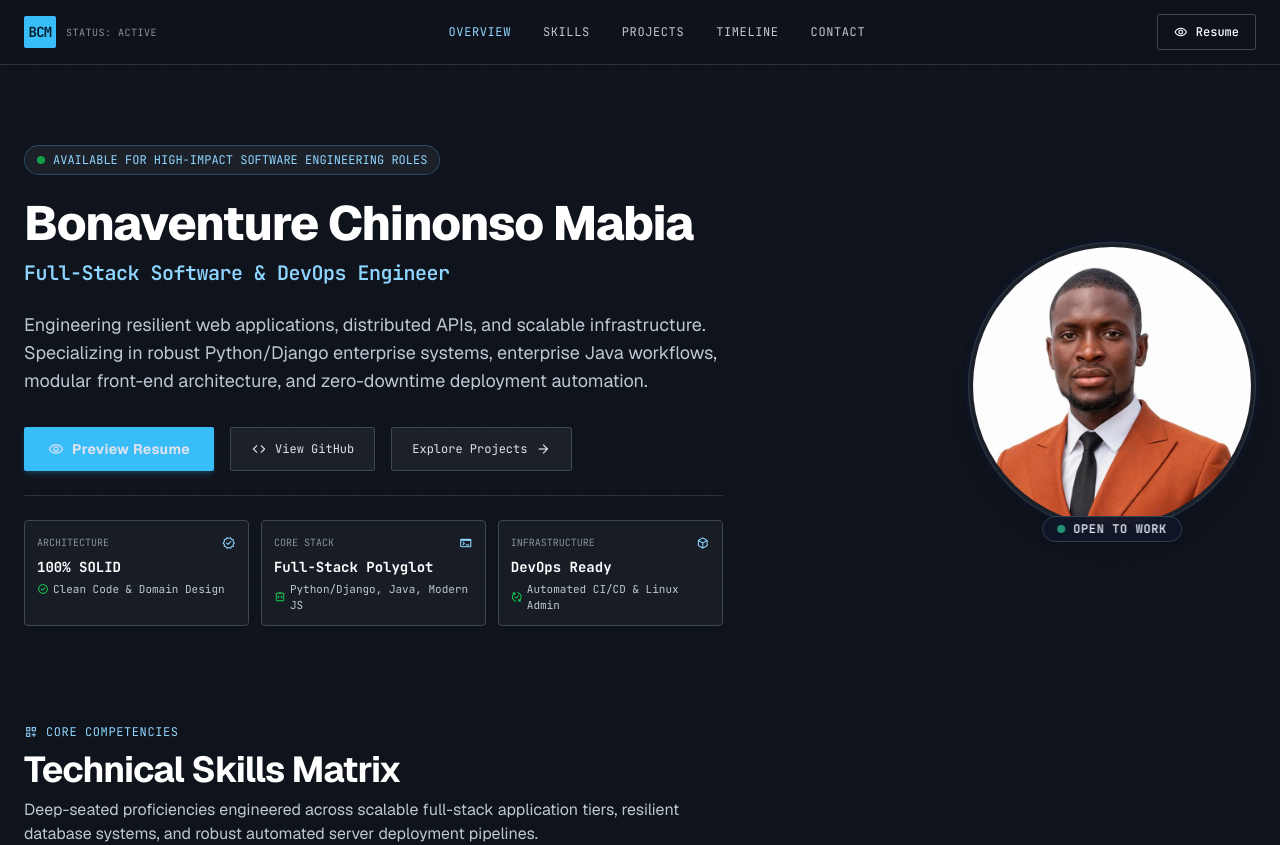
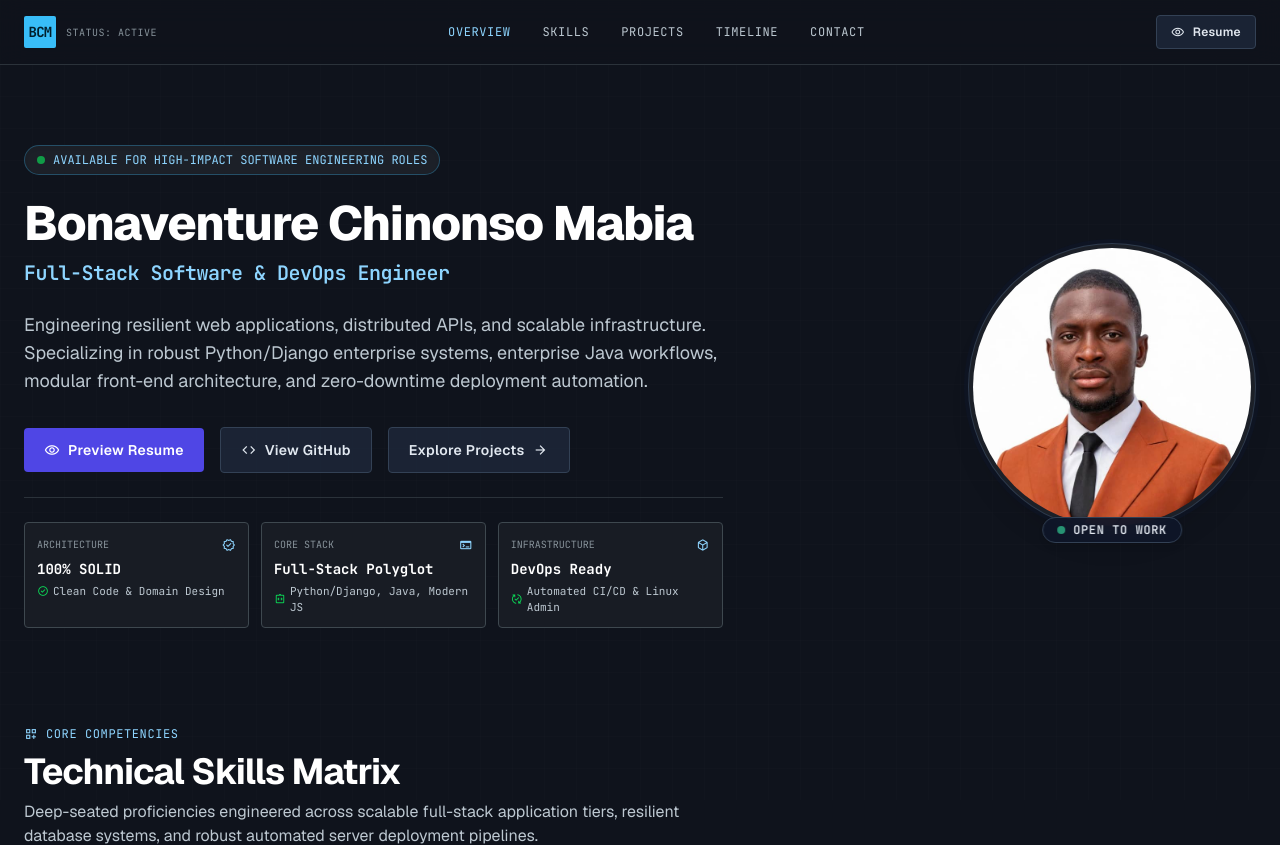
Before and after one commit to bonaventurechinoso-code/portfolio, a Flask app: page / in a window 1280 px wide. Shown: the top 845 px of the page. Run offline with Flask 3, Linux system fonts and the light colour scheme; some libraries are stand-ins or nearby versions.

Commit message:
style(buttons): modernize primary CTAs with executive indigo-600, tactile hover/focus micro-interactions, and standardized slate secondary buttons

```diff
--- a/templates/404.html
+++ b/templates/404.html
@@ -17,11 +17,11 @@
   </p>
 
   <div class="flex items-center gap-4">
-    <a href="{{ url_for('index') }}" class="inline-flex items-center gap-2 h-11 px-6 rounded bg-primary-container text-on-surface-container font-bold text-sm tracking-wide hover:brightness-110 active:scale-[0.99] transition-all shadow-md shadow-primary-container/20">
+    <a href="{{ url_for('index') }}" class="inline-flex items-center justify-center gap-2 px-5 py-2.5 rounded-lg bg-indigo-600 text-white font-semibold text-sm tracking-wide transition-all duration-200 ease-in-out hover:bg-indigo-500 hover:-translate-y-0.5 hover:shadow-lg hover:shadow-indigo-500/25 active:translate-y-0 focus:outline-none focus:ring-2 focus:ring-indigo-400 focus:ring-offset-2 focus:ring-offset-slate-950">
       <span class="material-symbols-outlined text-base">home</span>
       <span>Return to Portfolio</span>
     </a>
-    <a href="{{ url_for('health') }}" class="inline-flex items-center gap-2 h-11 px-5 rounded border border-outline-variant bg-surface-container text-xs font-code-block text-on-surface hover:border-primary transition-colors">
+    <a href="{{ url_for('health') }}" class="inline-flex items-center justify-center gap-2 px-5 py-2.5 rounded-lg bg-slate-800/80 text-slate-200 border border-slate-700 font-semibold text-sm tracking-wide transition-all duration-200 ease-in-out hover:bg-slate-700 hover:text-white hover:border-slate-500 hover:-translate-y-0.5 active:translate-y-0 focus:outline-none focus:ring-2 focus:ring-slate-500 focus:ring-offset-2 focus:ring-offset-slate-950">
       <span class="material-symbols-outlined text-base">monitor_heart</span>
       <span>Check Engine Health</span>
     </a>
--- a/templates/base.html
+++ b/templates/base.html
@@ -160,7 +160,7 @@
 
       <!-- Right CTAs -->
       <div class="flex items-center gap-3">
-        <a class="hidden sm:inline-flex items-center gap-2 h-9 px-4 rounded text-xs font-code-block font-medium border border-outline-variant hover:border-primary hover:text-primary transition-colors text-white" href="{{ url_for('view_resume') }}">
+        <a class="hidden sm:inline-flex items-center justify-center gap-2 px-3.5 py-1.5 rounded-lg bg-slate-800/80 text-slate-200 border border-slate-700 font-semibold text-xs tracking-wide transition-all duration-200 ease-in-out hover:bg-slate-700 hover:text-white hover:border-slate-500 hover:-translate-y-0.5 active:translate-y-0 focus:outline-none focus:ring-2 focus:ring-slate-500 focus:ring-offset-2 focus:ring-offset-slate-950" href="{{ url_for('view_resume') }}">
           <span class="material-symbols-outlined text-sm">visibility</span>
           <span>Resume</span>
         </a>
--- a/templates/index.html
+++ b/templates/index.html
@@ -36,17 +36,17 @@
 
       <!-- Action Buttons -->
       <div class="flex flex-wrap items-center gap-4 pt-2">
-        <a class="inline-flex items-center gap-2 h-11 px-6 rounded bg-primary-container text-on-surface-container font-bold text-sm tracking-wide hover:brightness-110 active:scale-[0.99] transition-all shadow-md shadow-primary-container/20"
+        <a class="inline-flex items-center justify-center gap-2 px-5 py-2.5 rounded-lg bg-indigo-600 text-white font-semibold text-sm tracking-wide transition-all duration-200 ease-in-out hover:bg-indigo-500 hover:-translate-y-0.5 hover:shadow-lg hover:shadow-indigo-500/25 active:translate-y-0 focus:outline-none focus:ring-2 focus:ring-indigo-400 focus:ring-offset-2 focus:ring-offset-slate-950"
           href="{{ url_for('view_resume') }}">
           <span class="material-symbols-outlined text-base">visibility</span>
           <span>Preview Resume</span>
         </a>
-        <a class="inline-flex items-center gap-2 h-11 px-5 rounded border border-outline-variant bg-surface-container text-xs font-code-block text-on-surface hover:border-primary transition-colors"
+        <a class="inline-flex items-center justify-center gap-2 px-5 py-2.5 rounded-lg bg-slate-800/80 text-slate-200 border border-slate-700 font-semibold text-sm tracking-wide transition-all duration-200 ease-in-out hover:bg-slate-700 hover:text-white hover:border-slate-500 hover:-translate-y-0.5 active:translate-y-0 focus:outline-none focus:ring-2 focus:ring-slate-500 focus:ring-offset-2 focus:ring-offset-slate-950"
           href="{{ profile.github }}" rel="noopener noreferrer" target="_blank">
           <span class="material-symbols-outlined text-base">code</span>
           <span>View GitHub</span>
         </a>
-        <a class="inline-flex items-center gap-2 h-11 px-5 rounded border border-outline-variant bg-surface-container text-xs font-code-block text-on-surface hover:border-primary transition-colors"
+        <a class="inline-flex items-center justify-center gap-2 px-5 py-2.5 rounded-lg bg-slate-800/80 text-slate-200 border border-slate-700 font-semibold text-sm tracking-wide transition-all duration-200 ease-in-out hover:bg-slate-700 hover:text-white hover:border-slate-500 hover:-translate-y-0.5 active:translate-y-0 focus:outline-none focus:ring-2 focus:ring-slate-500 focus:ring-offset-2 focus:ring-offset-slate-950"
           href="#projects">
           <span>Explore Projects</span>
           <span class="material-symbols-outlined text-base">arrow_forward</span>
@@ -219,15 +219,15 @@
 
           <!-- Action Buttons -->
           <div class="flex items-center gap-3 pt-3">
-            <a class="flex-1 inline-flex items-center justify-center gap-2 h-9 px-4 rounded bg-primary-container text-on-surface-container text-xs font-bold font-code-block hover:brightness-110 transition-all"
+            <a class="flex-1 inline-flex items-center justify-center gap-2 px-5 py-2.5 rounded-lg bg-indigo-600 text-white font-semibold text-sm tracking-wide transition-all duration-200 ease-in-out hover:bg-indigo-500 hover:-translate-y-0.5 hover:shadow-lg hover:shadow-indigo-500/25 active:translate-y-0 focus:outline-none focus:ring-2 focus:ring-indigo-400 focus:ring-offset-2 focus:ring-offset-slate-950"
               href="{{ project.demo_url }}" {% if project.demo_url.startswith('http') %}target="_blank" rel="noopener noreferrer"{% endif %}>
-              <span class="material-symbols-outlined text-sm">rocket_launch</span>
+              <span class="material-symbols-outlined text-base">rocket_launch</span>
               <span>{{ project.demo_label|default('LIVE DEMO') }}</span>
             </a>
             {% if project.source_url %}
-            <a class="inline-flex items-center justify-center gap-2 h-9 px-4 rounded border border-outline-variant bg-surface-container text-xs font-code-block text-white hover:border-primary transition-colors"
+            <a class="inline-flex items-center justify-center gap-2 px-5 py-2.5 rounded-lg bg-slate-800/80 text-slate-200 border border-slate-700 font-semibold text-sm tracking-wide transition-all duration-200 ease-in-out hover:bg-slate-700 hover:text-white hover:border-slate-500 hover:-translate-y-0.5 active:translate-y-0 focus:outline-none focus:ring-2 focus:ring-slate-500 focus:ring-offset-2 focus:ring-offset-slate-950"
               href="{{ project.source_url }}" rel="noopener noreferrer" target="_blank">
-              <span class="material-symbols-outlined text-sm">code</span>
+              <span class="material-symbols-outlined text-base">code</span>
               <span>Source Code</span>
             </a>
             {% endif %}
@@ -356,9 +356,9 @@
           </div>
 
           <button
-            class="mt-2 inline-flex items-center justify-center gap-2 h-11 px-6 rounded bg-primary-container text-on-surface-container font-bold text-sm tracking-wide hover:brightness-110 active:scale-[0.99] transition-all shadow-md shadow-primary-container/20 cursor-pointer"
+            class="mt-2 inline-flex items-center justify-center gap-2 px-5 py-2.5 rounded-lg bg-indigo-600 text-white font-semibold text-sm tracking-wide transition-all duration-200 ease-in-out hover:bg-indigo-500 hover:-translate-y-0.5 hover:shadow-lg hover:shadow-indigo-500/25 active:translate-y-0 focus:outline-none focus:ring-2 focus:ring-indigo-400 focus:ring-offset-2 focus:ring-offset-slate-950 cursor-pointer"
             id="submitBtn" type="submit">
-            <span class="material-symbols-outlined text-lg">outgoing_mail</span>
+            <span class="material-symbols-outlined text-base">outgoing_mail</span>
             <span>Send Message</span>
           </button>
         </form>
--- a/templates/messages.html
+++ b/templates/messages.html
@@ -18,7 +18,7 @@
       <span class="px-3 py-1 rounded bg-surface-container border border-outline-variant text-xs font-code-block text-on-surface-variant">
         Total: {{ messages|length }}
       </span>
-      <a href="{{ url_for('index') }}" class="inline-flex items-center gap-2 px-3.5 py-1.5 rounded border border-outline-variant text-xs font-code-block text-white hover:border-primary transition-colors">
+      <a href="{{ url_for('index') }}" class="inline-flex items-center justify-center gap-2 px-3.5 py-1.5 rounded-lg bg-slate-800/80 text-slate-200 border border-slate-700 font-semibold text-xs tracking-wide transition-all duration-200 ease-in-out hover:bg-slate-700 hover:text-white hover:border-slate-500 hover:-translate-y-0.5 active:translate-y-0 focus:outline-none focus:ring-2 focus:ring-slate-500 focus:ring-offset-2 focus:ring-offset-slate-950">
         <span class="material-symbols-outlined text-sm">arrow_back</span>
         <span>Back to Site</span>
       </a>
@@ -64,7 +64,7 @@
       <p class="text-xs text-on-surface-variant font-code-block max-w-sm mb-6">
         When visitors submit the contact form on your portfolio, their submissions will be recorded to messages.txt and logged here.
       </p>
-      <a href="{{ url_for('index') }}#contact" class="h-9 px-4 rounded bg-primary-container text-on-surface-container font-code-block text-xs font-bold inline-flex items-center gap-2">
+      <a href="{{ url_for('index') }}#contact" class="inline-flex items-center justify-center gap-2 px-5 py-2.5 rounded-lg bg-indigo-600 text-white font-semibold text-sm tracking-wide transition-all duration-200 ease-in-out hover:bg-indigo-500 hover:-translate-y-0.5 hover:shadow-lg hover:shadow-indigo-500/25 active:translate-y-0 focus:outline-none focus:ring-2 focus:ring-indigo-400 focus:ring-offset-2 focus:ring-offset-slate-950">
         <span>Go to Contact Form</span>
       </a>
     </div>
```
Also changed, not shown: templates/resume.html (+6 -6 lines).
